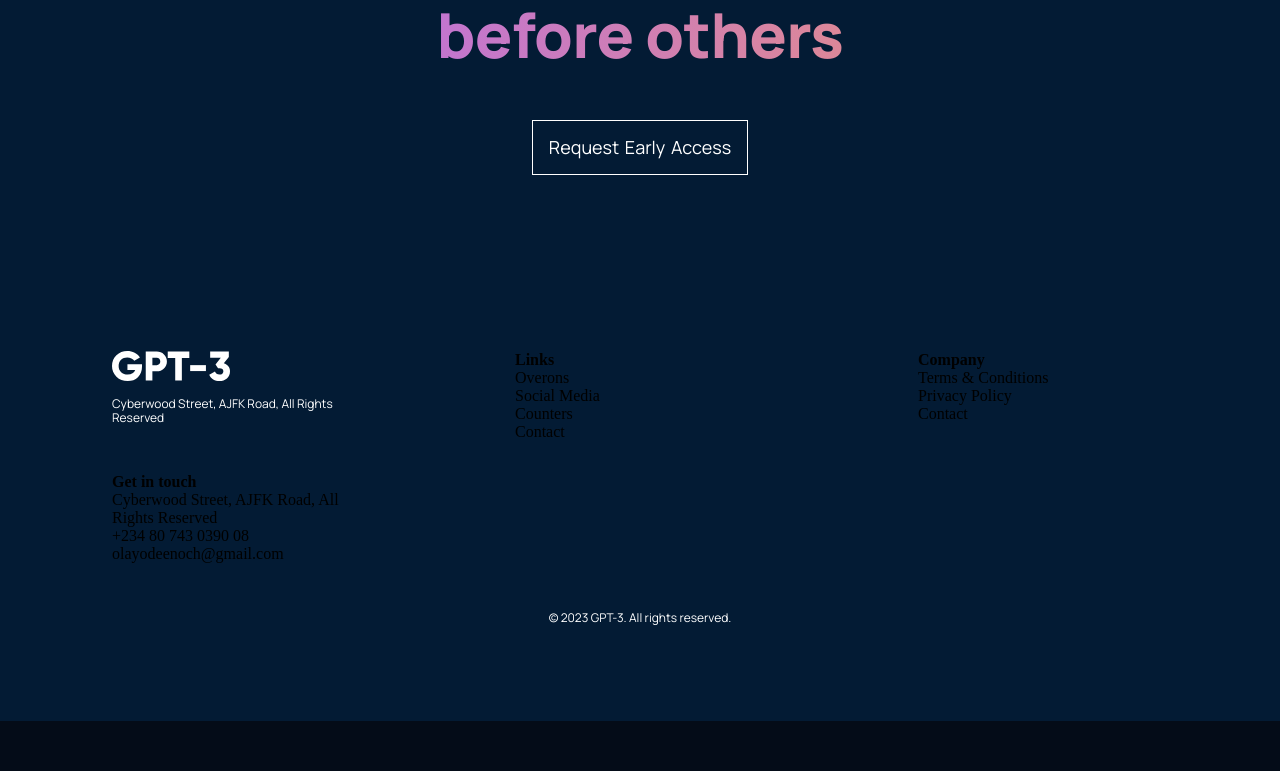
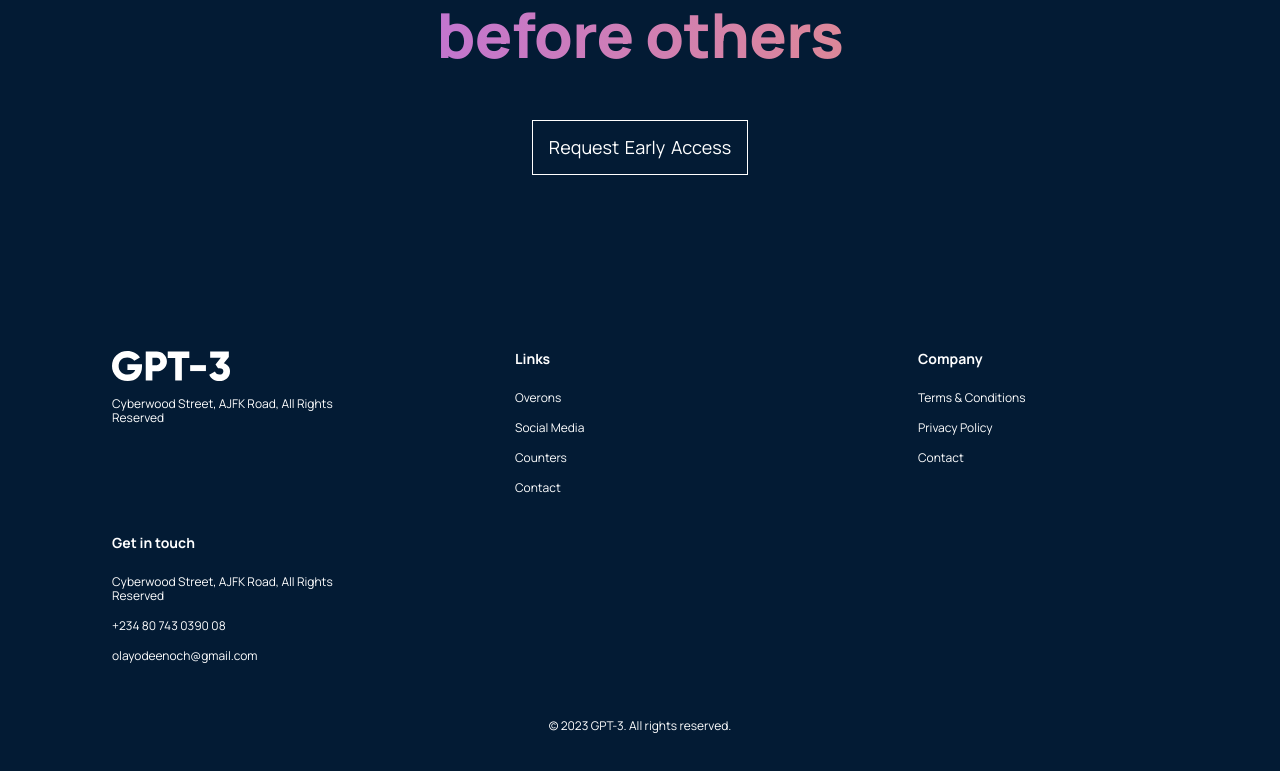
Before and after one commit to ENOCH1234/gpt-3-frontend, a React (Create React App) app: page / in a window 1280 px wide. Shown: the part 4324-5095 px from the top of the page. Before the commit the page ends 5045 px from the top, so only its background shows below. Built offline with nearby package versions, Linux system fonts and the light colour scheme.

Commit message:
Completed project

```diff
--- a/src/containers/footer/Footer.jsx
+++ b/src/containers/footer/Footer.jsx
@@ -17,20 +17,20 @@
                   <img src={gpt3Logo} alt="logo" />
                   <p>Cyberwood Street, AJFK Road, All Rights Reserved</p>
               </div>
-              <div className="gpt3__footer-links_div">
+              <div className="gpt3__footer-links-div">
                   <h4>Links</h4>
                   <p>Overons</p>
                   <p>Social Media</p>
                   <p>Counters</p>
                   <p>Contact</p>
               </div>
-              <div className="gpt3__footer-links_div">
+              <div className="gpt3__footer-links-div">
                   <h4>Company</h4>
                   <p>Terms & Conditions</p>
                   <p>Privacy Policy</p>
                   <p>Contact</p>
               </div>
-              <div className="gpt3__footer-links_div">
+              <div className="gpt3__footer-links-div">
                   <h4>Get in touch</h4>
                   <p>Cyberwood Street, AJFK Road, All Rights Reserved</p>
                   <p>+234 80 743 0390 08</p>
```
Also changed, not shown: 1 other file (tests, documents, lock files or other folders).
